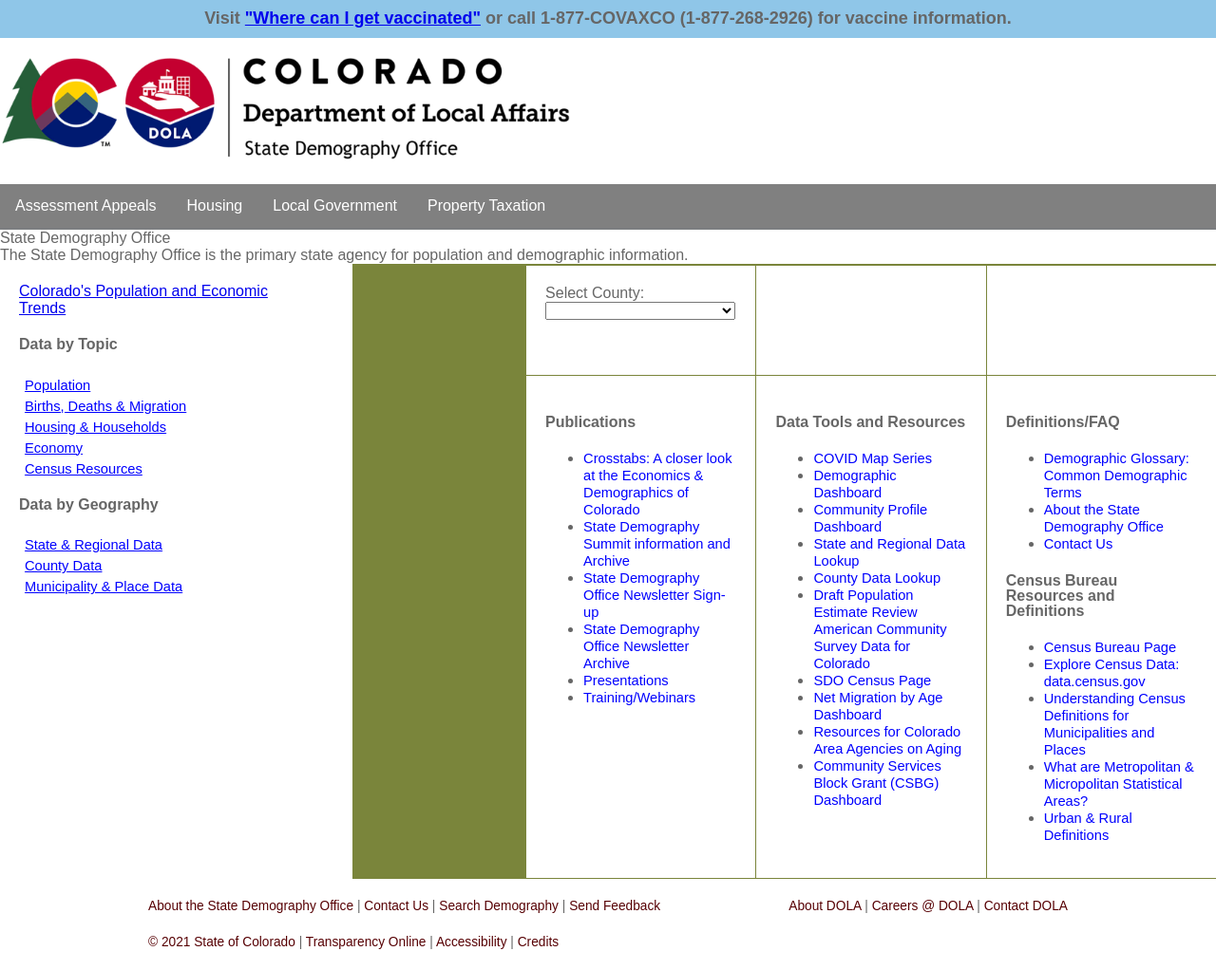
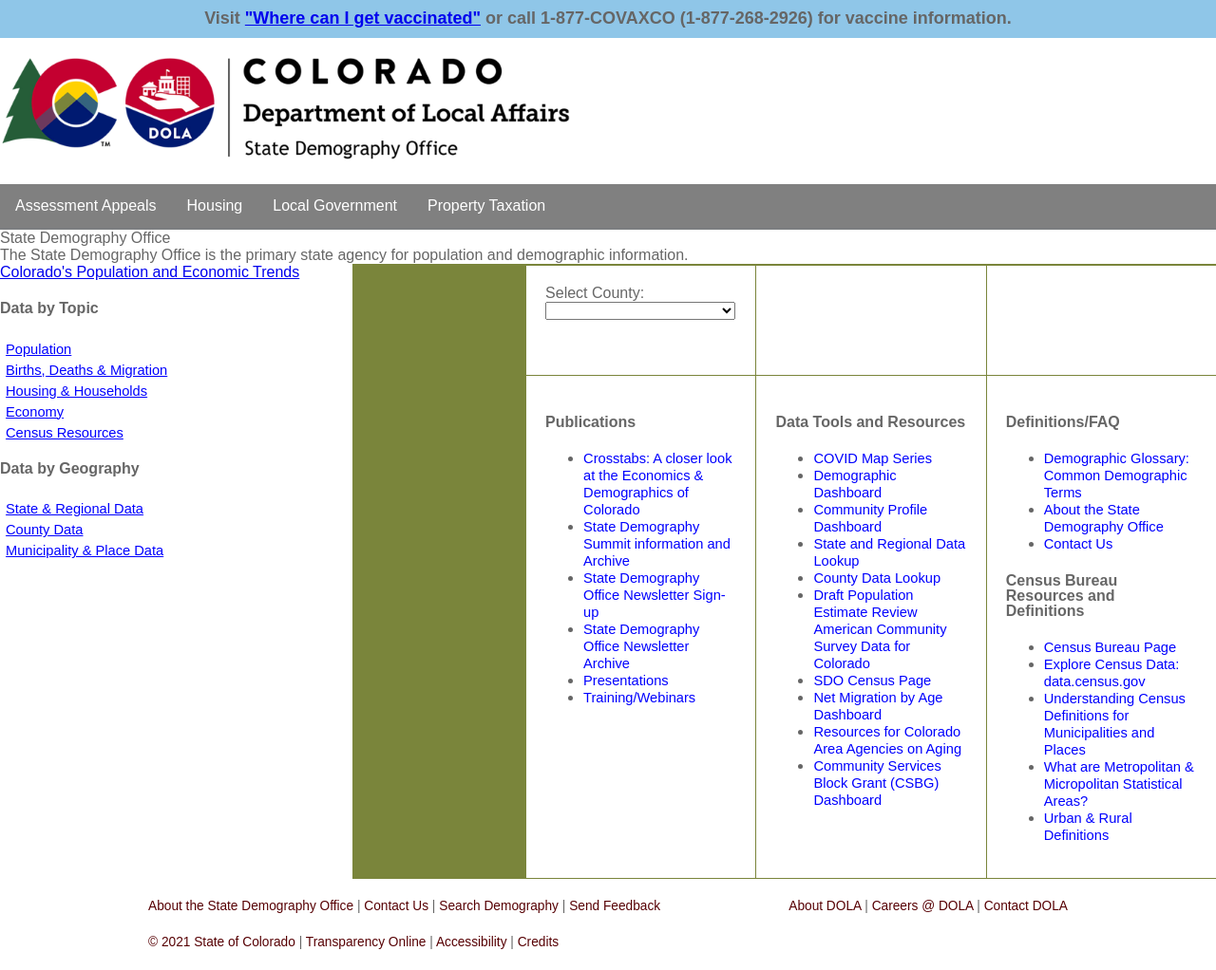
Before and after one commit to TBleess/Website_New, a Jekyll site: the page built from pages/0_Homepage_and_Footer_Links/index.md, in a window 1280 px wide. Shown: the whole page at 95% size. Built offline with Jekyll 4.4.1, drawn with Linux system fonts in a browser that asks for light colours.

Commit message:
Update _left-menu.html

```diff
--- a/_includes/_left-menu.html
+++ b/_includes/_left-menu.html
@@ -1,4 +1,4 @@
-<div class="grid-item panel_2_1" id="leftHand">
+<div class="" id="leftHand">
 	<div id="accordion">
 <a href='https://arcg.is/04jOOq' target=_blank>Colorado's Population and Economic Trends</a>
 <p></p>
```
